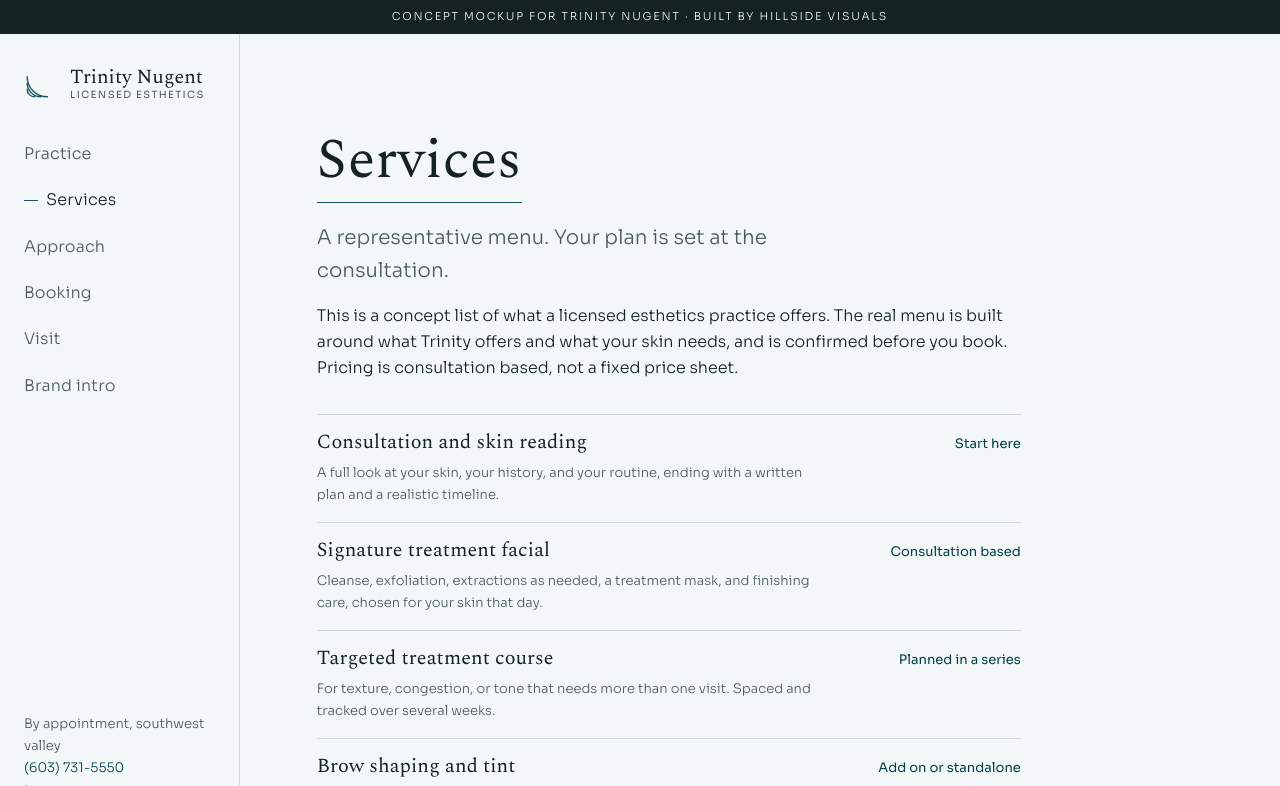
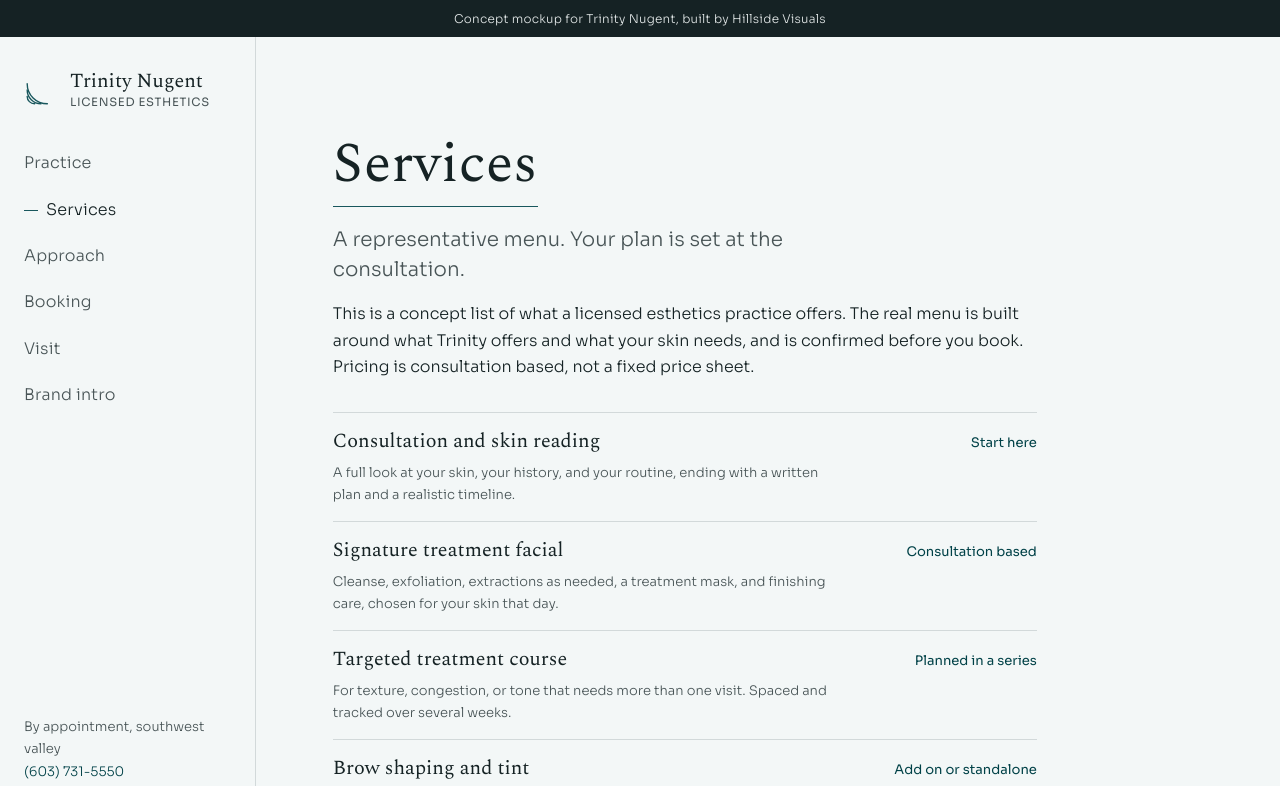
Before and after one commit to hillsidevisuals/hillsidevisuals.github.io, a plain HTML site: page trinity-nugent/index.html in a window 1280 px wide. Both pictures are taken after a click on the link "See services". Shown: the top 786 px of the page. Drawn offline with nearby package versions, Linux system fonts and the light colour scheme.

Commit message:
publish mockups: trinity-nugent

```diff
--- a/trinity-nugent/index.html
+++ b/trinity-nugent/index.html
@@ -17,7 +17,7 @@
     --color-bg:oklch(0.972 0.004 200);
     --color-surface:oklch(0.995 0.002 200);
     --color-ink:oklch(0.24 0.018 210);
-    --color-muted:oklch(0.46 0.016 210);
+    --color-muted:oklch(0.44 0.015 210);
     --color-border:oklch(0.88 0.008 205);
     --color-accent:oklch(0.42 0.062 205);
     --accent-hover:oklch(0.37 0.066 205);
@@ -30,10 +30,10 @@
     --font-body:"Sora",-apple-system,BlinkMacSystemFont,"Segoe UI",sans-serif;
     --step--1:0.82rem;--step-0:1rem;--step-1:1.25rem;--step-2:1.6rem;
     --step-3:2.25rem;--step-4:clamp(2.3rem,5vw,3.5rem);
-    --label:0.74rem;
+    --label:0.75rem;
     --space-1:0.25rem;--space-2:0.5rem;--space-3:0.75rem;--space-4:1rem;
     --space-5:1.5rem;--space-6:2rem;--space-7:3rem;--space-8:4rem;--space-10:6rem;
-    --measure:60ch;--rail:15rem;--radius:2px;
+    --measure:60ch;--rail:16rem;--radius:2px;
     --shadow:0 1px 2px oklch(0.24 0.018 210 / 0.06),0 10px 30px oklch(0.24 0.018 210 / 0.05);
     --ease-out:cubic-bezier(.2,.7,.3,1);
     --ease-in-out:cubic-bezier(.6,0,.3,1);
@@ -45,13 +45,13 @@
     -webkit-font-smoothing:antialiased;overflow-x:hidden}
   img,svg{max-width:100%;display:block}
   a{color:inherit}
-  h1,h2,h3{font-family:var(--font-display);font-weight:400;line-height:1.12;margin:0 0 .5em;
+  h1,h2,h3{font-family:var(--font-display);font-weight:400;line-height:1.18;margin:0 0 .5em;
     letter-spacing:.005em;text-wrap:balance;overflow-wrap:break-word}
-  h1{font-size:var(--step-4)}
+  h1{font-size:var(--step-4);line-height:1.14}
   h2{font-size:var(--step-3)}
   h3{font-size:var(--step-1)}
   p{margin:0 0 var(--space-4);max-width:var(--measure)}
-  .label{font-family:var(--font-body);font-weight:500;font-size:var(--label);letter-spacing:.18em;
+  .label{font-family:var(--font-body);font-weight:500;font-size:var(--label);letter-spacing:.16em;
     text-transform:uppercase;color:var(--color-muted);margin:0 0 var(--space-4)}
 
   /* ---- layout: left rail + document column ---- */
@@ -61,9 +61,9 @@
     background:var(--color-bg)}
   .rail .id{display:flex;align-items:center;gap:var(--space-3);text-decoration:none}
   .rail .id svg{width:34px;height:34px;flex:none}
-  .rail .id .nm{font-family:var(--font-display);font-size:var(--step-1);line-height:1.1}
-  .rail .id .ds{display:block;font-family:var(--font-body);font-weight:400;font-size:0.62rem;
-    letter-spacing:.14em;text-transform:uppercase;color:var(--color-muted);margin-top:2px}
+  .rail .id .nm{font-family:var(--font-display);font-size:var(--step-1);line-height:1.2}
+  .rail .id .ds{display:block;font-family:var(--font-body);font-weight:400;font-size:0.72rem;
+    letter-spacing:.06em;text-transform:uppercase;color:var(--color-muted);margin-top:3px;white-space:nowrap}
   .rail nav{display:flex;flex-direction:column;gap:var(--space-1)}
   .rail nav a{text-decoration:none;color:var(--color-muted);font-size:var(--step-0);
     padding:var(--space-2) 0;letter-spacing:.01em;transition:color .18s var(--ease-out)}
@@ -116,7 +116,7 @@
   .services li{padding:var(--space-4) 0;border-top:1px solid var(--color-border);
     display:grid;grid-template-columns:1fr auto;gap:var(--space-2) var(--space-5);align-items:baseline}
   .services li:last-child{border-bottom:1px solid var(--color-border)}
-  .services h3{margin:0;font-size:var(--step-1)}
+  .services .svc-name{margin:0;font-family:var(--font-display);font-weight:400;font-size:var(--step-1);line-height:1.2;max-width:none}
   .services .note{grid-column:1/-1;color:var(--color-muted);font-size:var(--step--1);margin:0;max-width:52ch}
   .services .meta{font-family:var(--font-body);font-weight:400;font-size:var(--step--1);
     color:var(--accent-text);white-space:nowrap}
@@ -142,38 +142,37 @@
   .facts a{color:var(--accent-text);text-decoration:none}
 
   .form{display:grid;gap:var(--space-4);margin-top:var(--space-5);max-width:30rem}
-  .form label{display:block;font-size:var(--label);letter-spacing:.08em;text-transform:uppercase;
-    color:var(--color-muted);margin-bottom:var(--space-2)}
+  .form label{display:block;font-size:var(--step--1);font-weight:500;color:var(--color-ink);
+    margin-bottom:var(--space-2)}
   .form input,.form textarea{width:100%;font:inherit;font-size:var(--step--1);padding:.65em .8em;
     border:1px solid var(--color-border);border-radius:var(--radius);
     background:var(--color-surface);color:var(--color-ink)}
   .form textarea{min-height:5.5rem;resize:vertical}
   .form input:focus-visible,.form textarea:focus-visible{outline:2px solid var(--color-accent);outline-offset:1px}
-  .form .status{font-size:var(--step--1);color:var(--color-muted);margin:0}
+  .form .status{font-size:var(--step--1);color:var(--color-muted);margin:0;line-height:1.6}
 
   .introcard{margin-top:var(--space-7);border:1px solid var(--color-border);border-radius:var(--radius);
     overflow:hidden;display:grid;grid-template-columns:1.15fr .85fr;background:var(--color-ink);color:var(--color-bg)}
   .introcard .txt{padding:clamp(1.4rem,3vw,2.2rem);display:flex;flex-direction:column;gap:var(--space-3);justify-content:center}
-  .introcard h3{margin:0;color:var(--color-bg);font-size:var(--step-2)}
-  .introcard p{margin:0;color:oklch(0.972 0.004 200 / .78);font-size:var(--step--1);max-width:34ch}
+  .introcard .ic-title{margin:0;font-family:var(--font-display);font-weight:400;color:var(--color-bg);font-size:var(--step-2);line-height:1.2}
+  .introcard p{margin:0;color:oklch(0.972 0.004 200 / .82);font-size:var(--step--1);max-width:34ch;line-height:1.6}
   .introcard .btn{align-self:flex-start;margin-top:var(--space-2)}
   .introcard .stage{position:relative;min-height:190px;display:flex;align-items:center;justify-content:center;
     background:radial-gradient(60% 70% at 50% 45%,var(--accent-active) 0%,var(--color-ink) 68%)}
   .introcard .stage svg{width:64px;height:64px}
   .introcard .stage .cap{position:absolute;bottom:var(--space-3);left:0;right:0;text-align:center;
-    font-size:0.64rem;letter-spacing:.2em;text-transform:uppercase;color:oklch(0.972 0.004 200 / .55)}
+    font-size:0.72rem;letter-spacing:.16em;text-transform:uppercase;color:oklch(0.972 0.004 200 / .62)}
 
   footer.pagefoot{margin-top:var(--space-10);padding-top:var(--space-6);border-top:1px solid var(--color-border);
     display:flex;flex-wrap:wrap;gap:var(--space-4) var(--space-6);font-size:var(--step--1);color:var(--color-muted)}
   footer.pagefoot a{color:var(--color-muted);text-decoration:none}
   footer.pagefoot a:hover{color:var(--color-ink)}
 
-  .mock-banner{background:var(--color-ink);color:var(--color-bg);text-align:center;
-    font-size:0.68rem;letter-spacing:.16em;text-transform:uppercase;padding:.5rem .8rem}
+  .mock-banner{background:var(--color-ink);color:oklch(0.972 0.004 200 / .92);text-align:center;
+    font-size:0.75rem;letter-spacing:.02em;padding:.55rem .8rem}
 
   .cta-row{display:flex;gap:var(--space-3);flex-wrap:wrap;margin-top:var(--space-5)}
-  .lead{font-size:var(--step-1);color:var(--color-muted);max-width:38ch}
-  .kicker-nope{}
+  .lead{font-size:var(--step-1);color:var(--color-muted);max-width:38ch;line-height:1.5}
 
   /* router */
   .view{display:block}
@@ -215,7 +214,7 @@
 </head>
 <body>
 
-<div class="mock-banner">Concept mockup for Trinity Nugent &middot; built by Hillside Visuals</div>
+<div class="mock-banner">Concept mockup for Trinity Nugent, built by Hillside Visuals</div>
 
 <div class="shell">
   <aside class="rail">
@@ -255,7 +254,7 @@
 
         <div class="introcard">
           <div class="txt">
-            <h3>A short brand intro</h3>
+            <p class="ic-title">A short brand intro</p>
             <p>A six second reveal for a story, a reel, or the top of a booking page.</p>
             <a class="btn" href="intro.html" target="_blank" rel="noopener">Play the intro</a>
           </div>
@@ -297,17 +296,17 @@
           book. Pricing is consultation based, not a fixed price sheet.</p>
 
         <ul class="services">
-          <li><h3>Consultation and skin reading</h3><span class="meta">Start here</span>
+          <li><p class="svc-name">Consultation and skin reading</p><span class="meta">Start here</span>
             <p class="note">A full look at your skin, your history, and your routine, ending with a written plan and a realistic timeline.</p></li>
-          <li><h3>Signature treatment facial</h3><span class="meta">Consultation based</span>
+          <li><p class="svc-name">Signature treatment facial</p><span class="meta">Consultation based</span>
             <p class="note">Cleanse, exfoliation, extractions as needed, a treatment mask, and finishing care, chosen for your skin that day.</p></li>
-          <li><h3>Targeted treatment course</h3><span class="meta">Planned in a series</span>
+          <li><p class="svc-name">Targeted treatment course</p><span class="meta">Planned in a series</span>
             <p class="note">For texture, congestion, or tone that needs more than one visit. Spaced and tracked over several weeks.</p></li>
-          <li><h3>Brow shaping and tint</h3><span class="meta">Add on or standalone</span>
+          <li><p class="svc-name">Brow shaping and tint</p><span class="meta">Add on or standalone</span>
             <p class="note">Shape mapped to your face, cleaned up, and tinted to match. Kept natural.</p></li>
-          <li><h3>Lash lift and tint</h3><span class="meta">Add on or standalone</span>
+          <li><p class="svc-name">Lash lift and tint</p><span class="meta">Add on or standalone</span>
             <p class="note">A lift and tint on your own lashes. No extensions, no adhesive weight.</p></li>
-          <li><h3>Event preparation</h3><span class="meta">Booked to a date</span>
+          <li><p class="svc-name">Event preparation</p><span class="meta">Booked to a date</span>
             <p class="note">A short plan of visits timed to a wedding, a shoot, or a milestone, so your skin peaks on the right day.</p></li>
         </ul>
         <p style="margin-top:var(--space-6)"><a class="btn" href="#/booking">Request an appointment</a></p>
```
